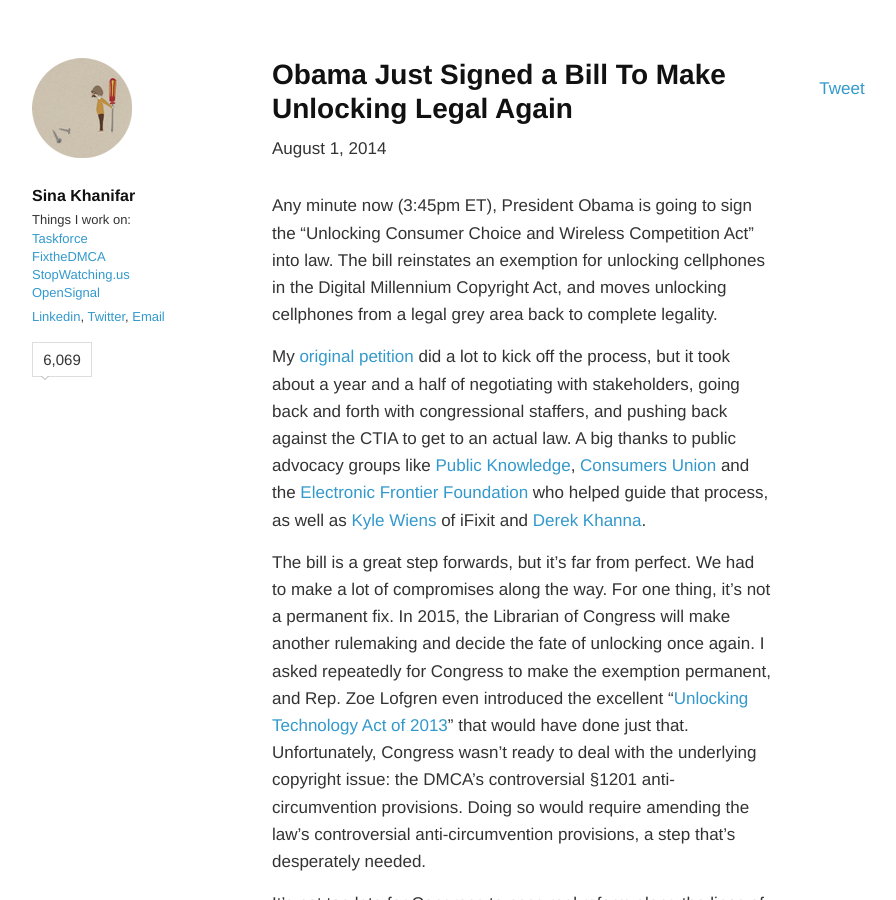
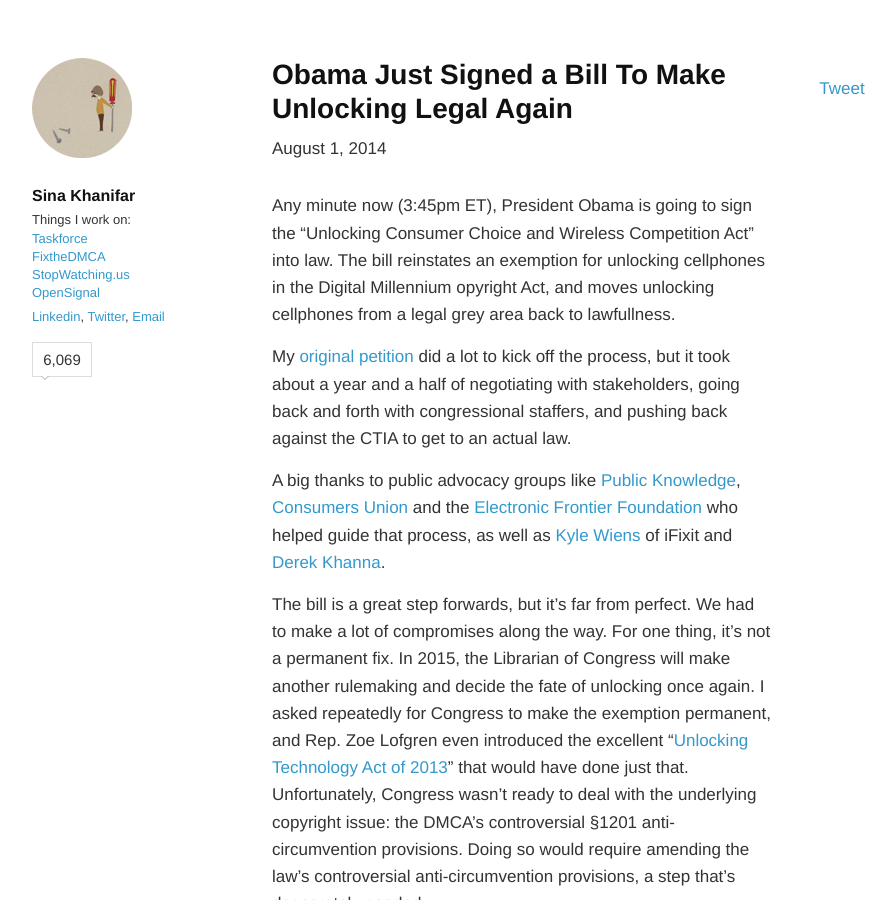
Before and after one commit to sinak/sinak.github.com, a Jekyll site: the page built from _posts/2014-08-01-unlocking-bill-signed-by-obama.md, in a window 1280 px wide and 900 px high. Shown: the whole window, without its empty margins (178-1074 px from the left). Built offline with Jekyll 4.4.1, drawn with Linux system fonts in a browser that asks for light colours; nearby versions of some CDN libraries; some web fonts are replaced; Markdown is read by kramdown in place of the engine named in the settings; comment, search, counter and statistics services are not loaded.

Commit message:
Update 2014-08-01-unlocking-bill-signed-by-obama.md

```diff
--- a/_posts/2014-08-01-unlocking-bill-signed-by-obama.md
+++ b/_posts/2014-08-01-unlocking-bill-signed-by-obama.md
@@ -6,9 +6,11 @@
 excerpt:
 ---
 
-Any minute now (3:45pm ET), President Obama is going to sign the "Unlocking Consumer Choice and Wireless Competition Act” into law. The bill reinstates an exemption for unlocking cellphones in the Digital Millennium  Copyright Act, and moves unlocking cellphones from a legal grey area back to complete legality.
+Any minute now (3:45pm ET), President Obama is going to sign the "Unlocking Consumer Choice and Wireless Competition Act” into law. The bill reinstates an exemption for unlocking cellphones in the Digital Millennium  opyright Act, and moves unlocking cellphones from a legal grey area back to lawfullness.
 
-My [original petition](https://petitions.whitehouse.gov/petitions/popular/0/2/0/) did a lot to kick off the process, but it took about a year and a half of negotiating with stakeholders, going back and forth with congressional staffers, and pushing back against the CTIA to get to an actual law. A big thanks to public advocacy groups like [Public Knowledge](https://www.publicknowledge.org/), [Consumers Union](http://consumersunion.org/) and the [Electronic Frontier Foundation](https://www.eff.org/) who helped guide that process, as well as [Kyle Wiens](https://twitter.com/kwiens) of iFixit and [Derek Khanna](https://twitter.com/dkhanna).
+My [original petition](https://petitions.whitehouse.gov/petitions/popular/0/2/0/) did a lot to kick off the process, but it took about a year and a half of negotiating with stakeholders, going back and forth with congressional staffers, and pushing back against the CTIA to get to an actual law.
+
+A big thanks to public advocacy groups like [Public Knowledge](https://www.publicknowledge.org/), [Consumers Union](http://consumersunion.org/) and the [Electronic Frontier Foundation](https://www.eff.org/) who helped guide that process, as well as [Kyle Wiens](https://twitter.com/kwiens) of iFixit and [Derek Khanna](https://twitter.com/dkhanna).
 
 The bill is a great step forwards, but it's far from perfect. We had to make a lot of compromises along the way. For one thing, it’s not a permanent fix. In 2015, the Librarian of Congress will make another rulemaking and decide the fate of unlocking once again. I asked repeatedly for Congress to make the exemption permanent, and Rep. Zoe Lofgren even introduced the excellent "[Unlocking Technology Act of 2013](https://en.wikipedia.org/wiki/The_Unlocking_Technology_Act_of_2013)" that would have done just that. Unfortunately, Congress wasn't ready to deal with the underlying copyright issue: the DMCA’s controversial §1201 anti-circumvention provisions. Doing so would require amending the law’s controversial anti-circumvention provisions, a step that’s desperately needed.
 
```
